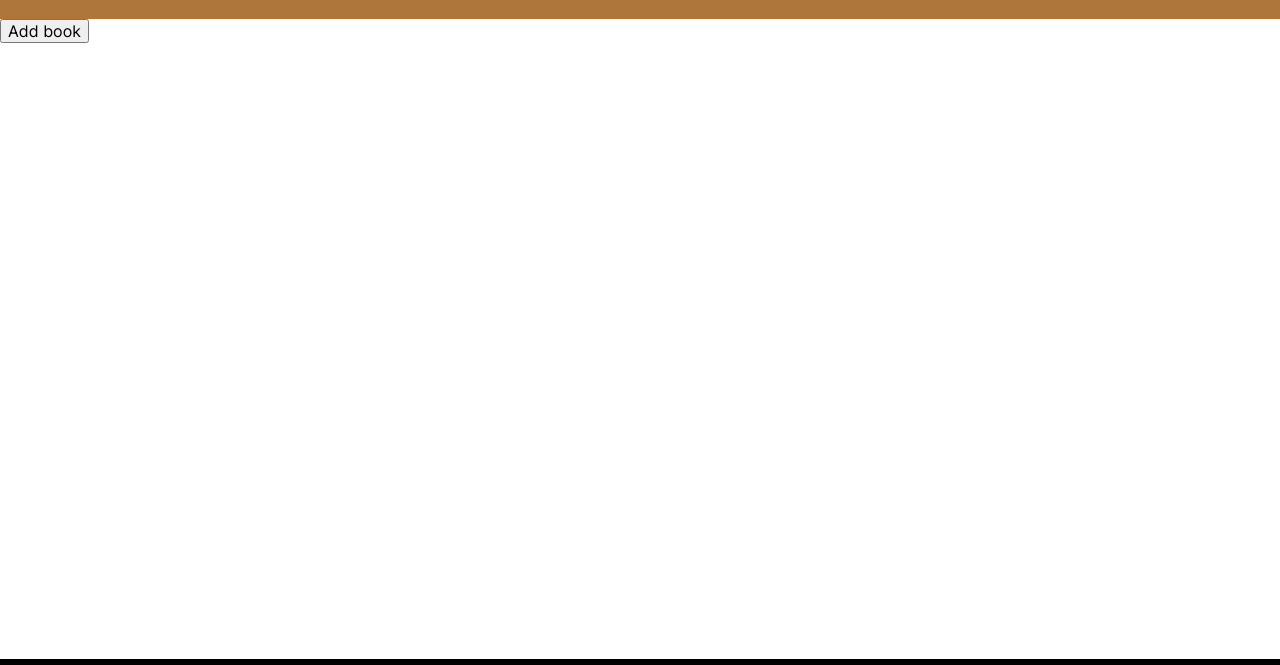
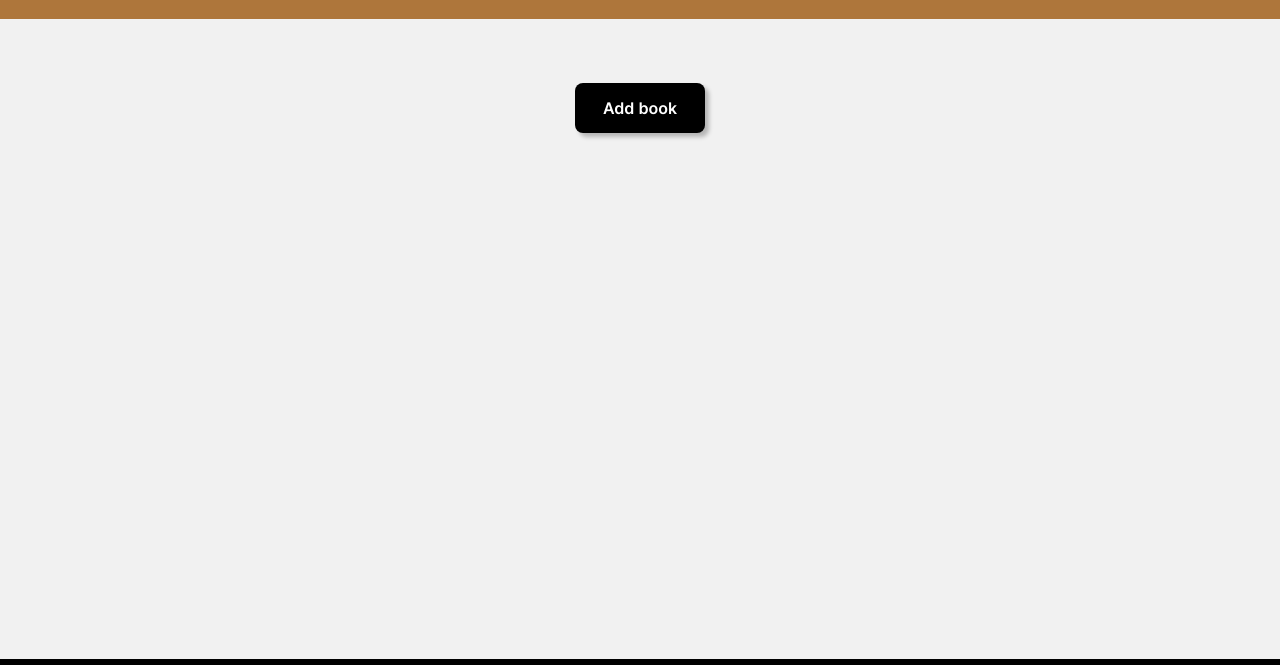
Before and after one commit to ComplexeExquis/odin-library, a plain HTML site: page index.html in a window 1280 px wide. Shown: the part 61-726 px from the top of the page. Drawn offline with Linux system fonts and the light colour scheme.

Commit message:
add book button added

```diff
--- a/index.html
+++ b/index.html
@@ -14,7 +14,7 @@
         </header>
 
         <section class="content">
-            <button>Add book</button>
+            <button class="add-book-btn">Add book</button>
             <div class="content-grid">
                 <div class="card">
                     <!-- book info and two buttons -->
--- a/style.css
+++ b/style.css
@@ -6,6 +6,11 @@
     font-family: "inter-medium";
     src: url("./assets/fonts/Inter-Medium.ttf");
 }
+@font-face {
+    font-family: "inter-semibold";
+    src: url("./assets/fonts/Inter-SemiBold.ttf");
+}
+
 
 h1,
 h2,
@@ -41,6 +46,28 @@ header > h1 {
 
 }
 
+.content {
+    background-color: #F1F1F1;
+    padding-top: 4rem;
+    display: flex;
+    flex-direction: column;
+    align-items: center;
+}
+.add-book-btn {
+    border: none;
+    background-color: black;
+    color: white;
+    border-radius: 8px;
+    padding: 1rem 1.75rem;
+    font-family: "inter-semibold";
+    box-shadow: 4px 4px 4px rgba(0, 0, 0, 0.25);
+    transition: all 0.5s ease;
+}
+.add-book-btn:hover {
+    cursor: pointer;
+    transform: scale(1.2);
+}
+
 footer {
     background-color: black;
     display: flex;
@@ -48,12 +75,12 @@ footer {
     justify-content: center;
     align-items: center;
 }
-
 footer > p {
     color: white;
     font-size: 1rem;
 }
 
+/* media queries for desktop layout (mobile first design) */
 @media screen {
 
 }
```
Also changed, not shown: assets/fonts/Inter-SemiBold.ttf (added).
